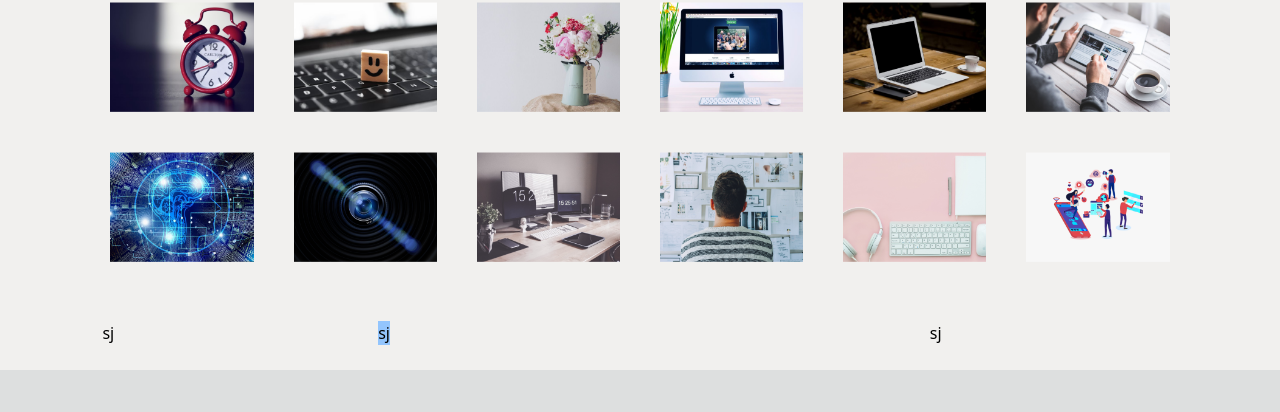
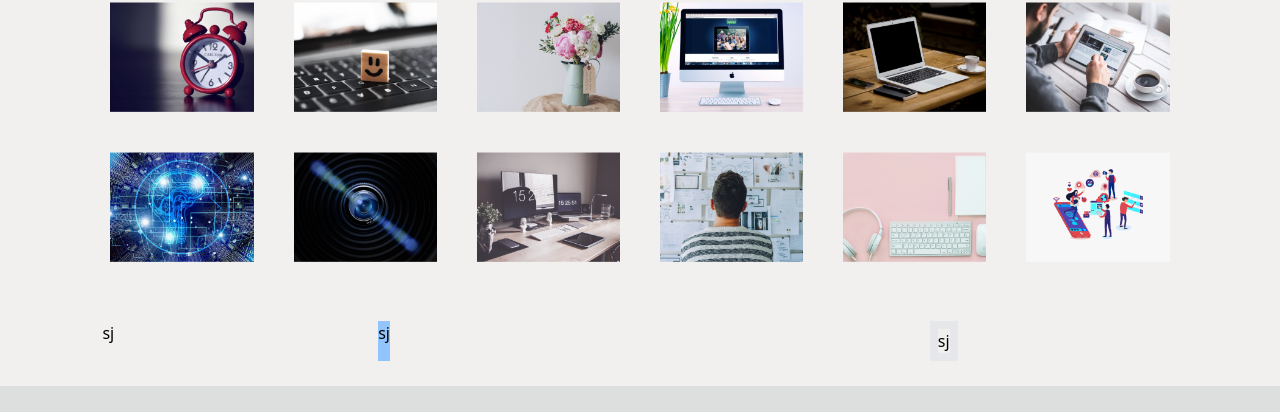
Before and after one commit to sabbirhosssen/incevio_project, a website: page dist/index.html in a window 1280 px wide. Shown: the part 5302-5714 px from the top of the page. Drawn offline with Linux system fonts and the light colour scheme; files whose address does not match are found by name.

Commit message:
build system update

```diff
--- a/dist/index.html
+++ b/dist/index.html
@@ -487,12 +487,13 @@
         </div>
       </section>
     </main>
+
     <footer class="w-full">
      <section class="w-full mt-[2%] mb-[2%] ps-[8%] pe-[8%]">
       <div class="grid grid-cols-4 gap-7">
         <div class="w-fit border-3">sj</div>
         <div class="bg-blue-300 w-fit border-3 col-span-2 ...">sj</div>
-        <div class=" w-fit border-3">sj</div>
+        <div class=" w-fit border-8">sj</div>
       </div>
      </section>
       <div class="bg-[#DDDFDF] flex justify-between items-center ps-[8%] pe-[8%] pt-[5%] pb-[2%]">
```
Also changed, not shown: dist/style.css, 1 other file.
